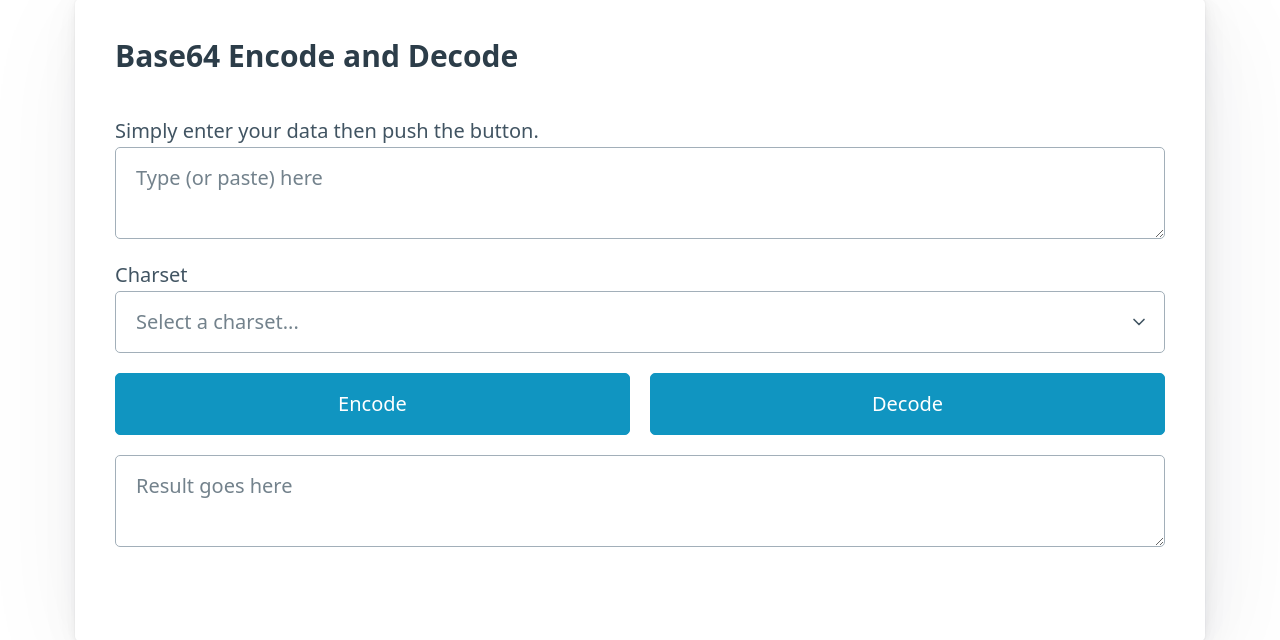
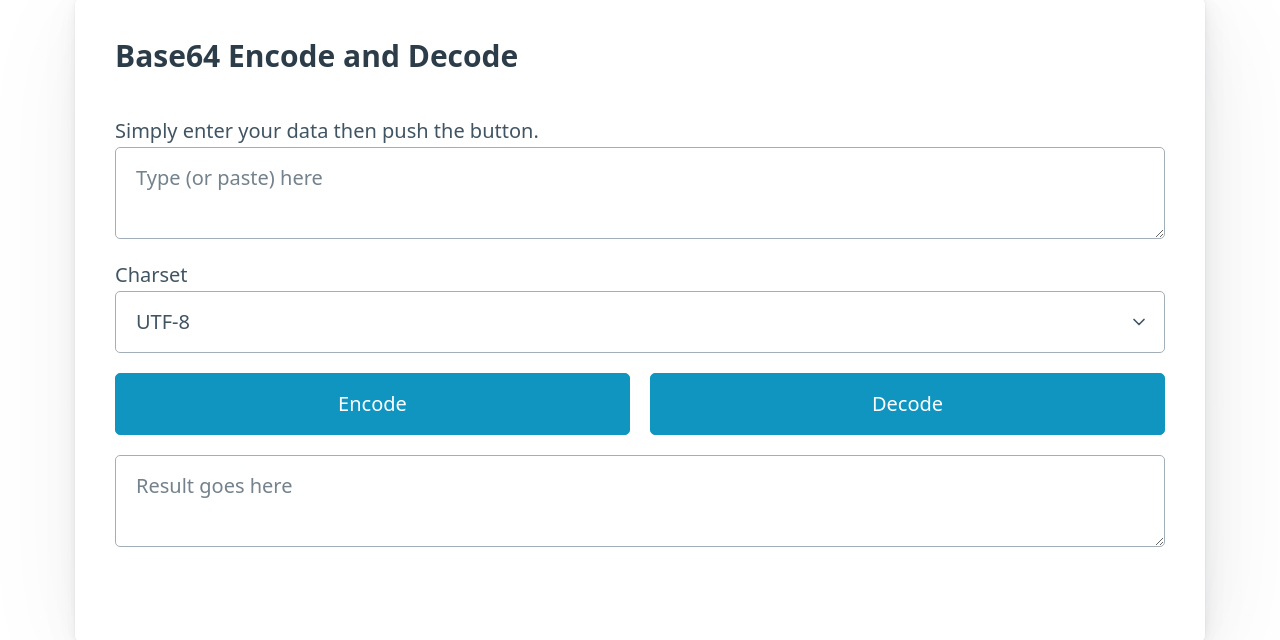
Before and after one commit to scienophile/base64, a Django app: page /base64/ in a window 1280 px wide. Shown: the part 104-744 px from the top of the page. Run offline with Django 4.2, Linux system fonts and the light colour scheme.

Commit message:
Update index view

```diff
--- a/bin2text/templates/bin2text/index.html
+++ b/bin2text/templates/bin2text/index.html
@@ -9,8 +9,8 @@
       <textarea id="input" name="input" placeholder="Type (or paste) here"></textarea>
       <label for="charset">Charset</label>
       <select id="charset" name="charset" required>
-        <option value="" selected="selected">Select a charset...</option>
-        <option value="utf-8">UTF-8</option>
+        <option value="">Select a charset...</option>
+        <option value="utf-8" selected="selected">UTF-8</option>
         <option value="ascii">ASCII</option>
       </select>
       <div class="grid">
```
